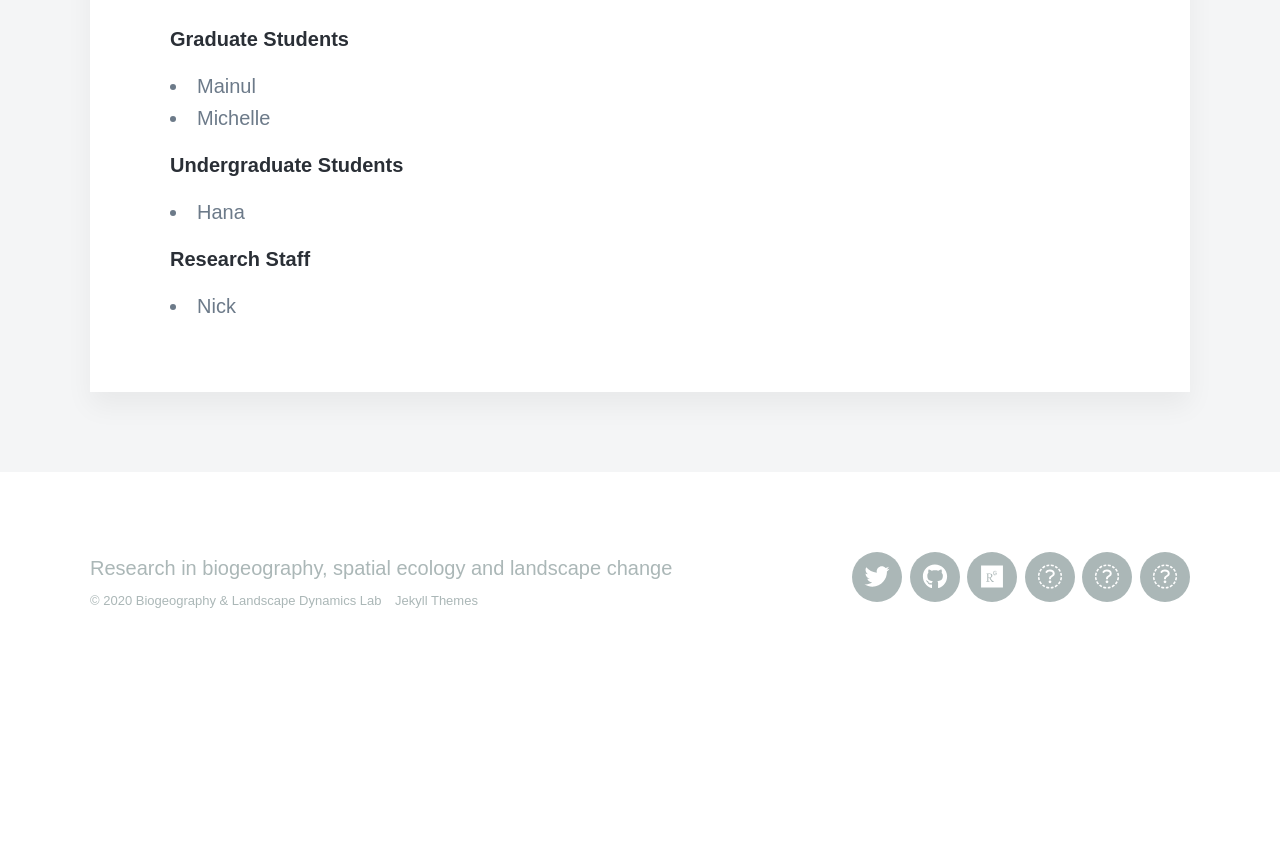
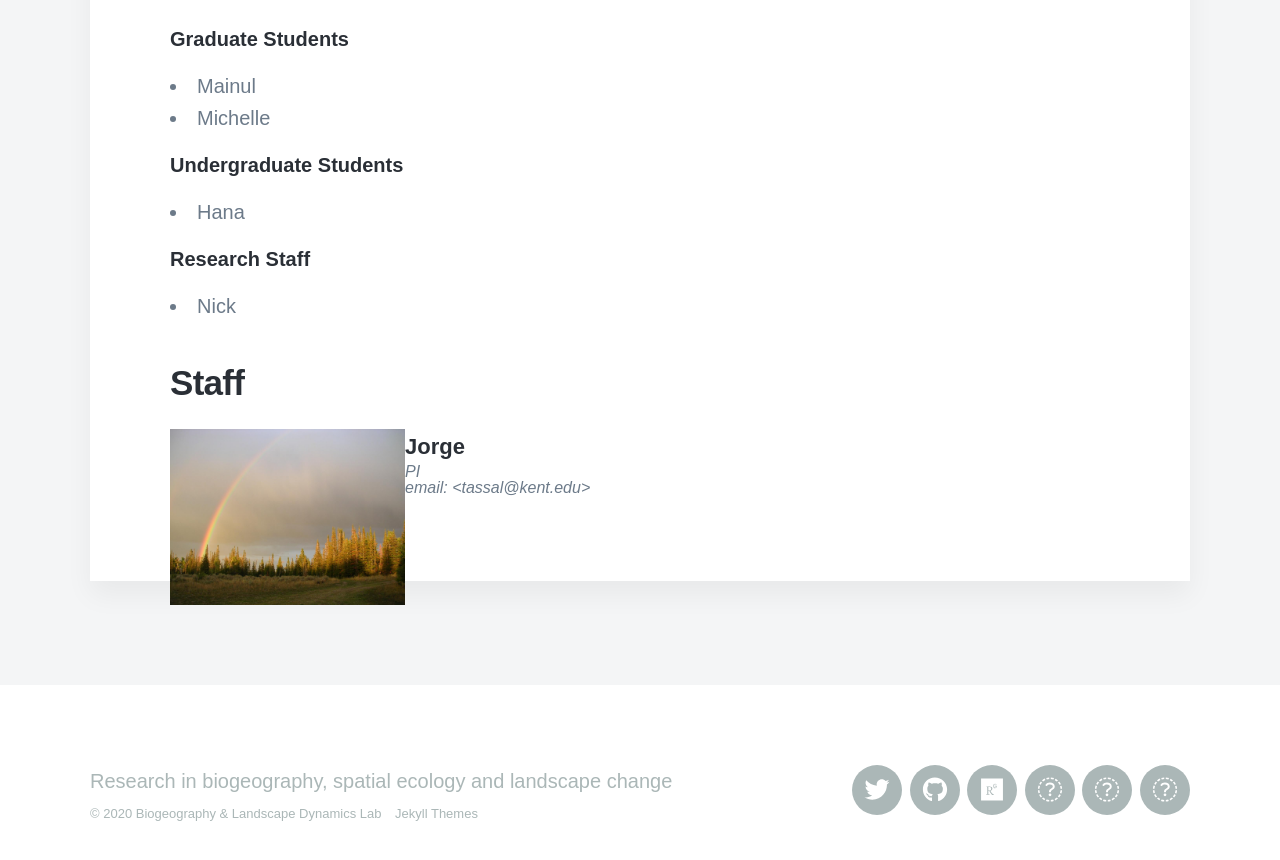
Before and after one commit to tjassal/tjassal.github.io, a Jekyll site: the page built from _pages/people.md, in a window 1280 px wide and 900 px high, scrolled down 1371 px. Shown: the top 860 px of the window. Built offline with Jekyll 4.4.1, drawn with Linux system fonts in a browser that asks for light colours; nearby versions of some CDN libraries; some web fonts are replaced; before the commit the page ends 2058 px from its top, so only the background shows below that.

Commit message:
Update people.md

```diff
--- a/_pages/people.md
+++ b/_pages/people.md
@@ -41,3 +41,66 @@ cv: [PDF]
 ##### Research Staff
 
 * Nick
+
+
+## Staff
+{% assign number_printed = 0 %}
+{% for member in site.data.team_members %}
+
+{% assign even_odd = number_printed | modulo: 2 %}
+
+{% if even_odd == 0 %}
+<div class="row">
+{% endif %}
+
+<div class="col-sm-6 clearfix">
+  <img src="{{ site.url }}{{ site.baseurl }}/images/teampic/{{ member.photo }}" class="img-responsive" width="25%" style="float: left" />
+  <h4>{{ member.name }}</h4>
+  <i>{{ member.info }}<br>email: <{{ member.email }}></i>
+  <ul style="overflow: hidden">
+
+  {% if member.number_educ == 1 %}
+  <li> {{ member.education1 }} </li>
+  {% endif %}
+
+  {% if member.number_educ == 2 %}
+  <li> {{ member.education1 }} </li>
+  <li> {{ member.education2 }} </li>
+  {% endif %}
+
+  {% if member.number_educ == 3 %}
+  <li> {{ member.education1 }} </li>
+  <li> {{ member.education2 }} </li>
+  <li> {{ member.education3 }} </li>
+  {% endif %}
+
+  {% if member.number_educ == 4 %}
+  <li> {{ member.education1 }} </li>
+  <li> {{ member.education2 }} </li>
+  <li> {{ member.education3 }} </li>
+  <li> {{ member.education4 }} </li>
+  {% endif %}
+
+  {% if member.number_educ == 5 %}
+  <li> {{ member.education1 }} </li>
+  <li> {{ member.education2 }} </li>
+  <li> {{ member.education3 }} </li>
+  <li> {{ member.education4 }} </li>
+  <li> {{ member.education5 }} </li>
+  {% endif %}
+
+  </ul>
+</div>
+
+{% assign number_printed = number_printed | plus: 1 %}
+
+{% if even_odd == 1 %}
+</div>
+{% endif %}
+
+{% endfor %}
+
+{% assign even_odd = number_printed | modulo: 2 %}
+{% if even_odd == 1 %}
+</div>
+{% endif %}
```
